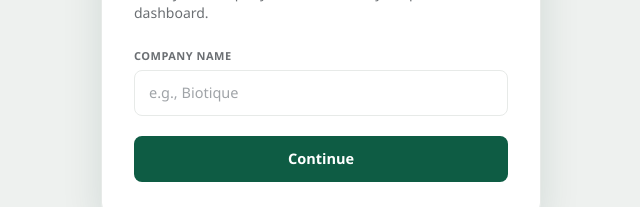
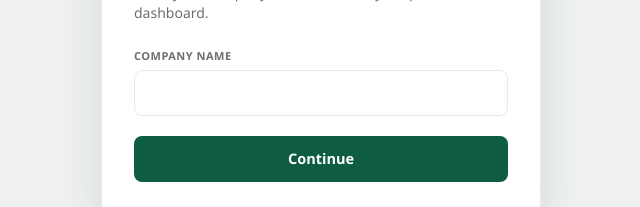
Before and after one commit to mrunmayee300/akisto-dash-v3, a React (Vite) app in the folder react-front/: page /login in a window 1280 px wide. Shown: the part 370-577 px from the top of the page, without its empty margins (319-959 px from the left). Built offline with nearby package versions, Linux system fonts and the light colour scheme; no server answers.

Commit message:
additional fixes

```diff
--- a/react-front/src/Login.jsx
+++ b/react-front/src/Login.jsx
@@ -96,7 +96,7 @@ function Login() {
                 <input
                   type="text"
                   id="company-name"
-                  placeholder="e.g., Biotique"
+                  placeholder=""
                   required
                   autoComplete="organization"
                   value={companyName}
```
